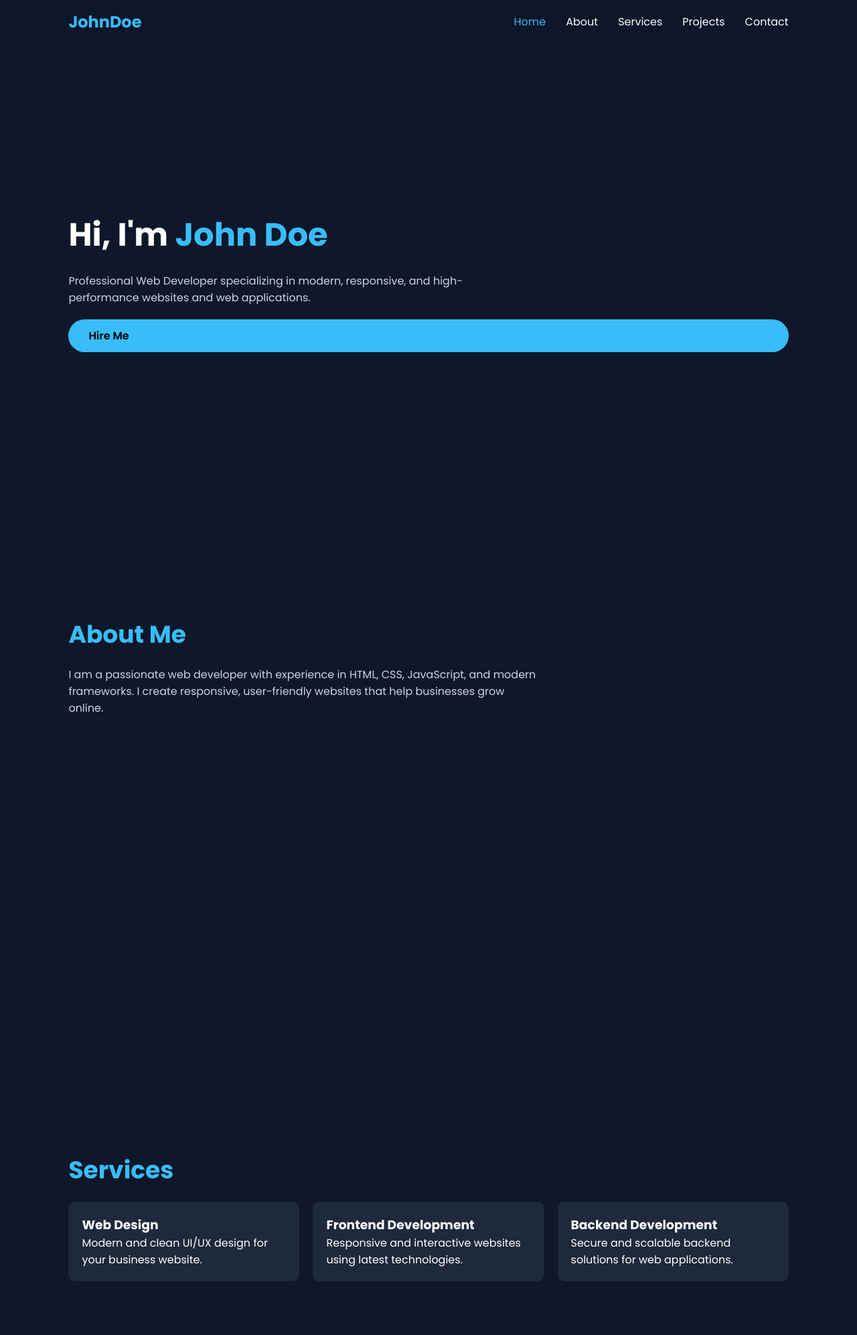
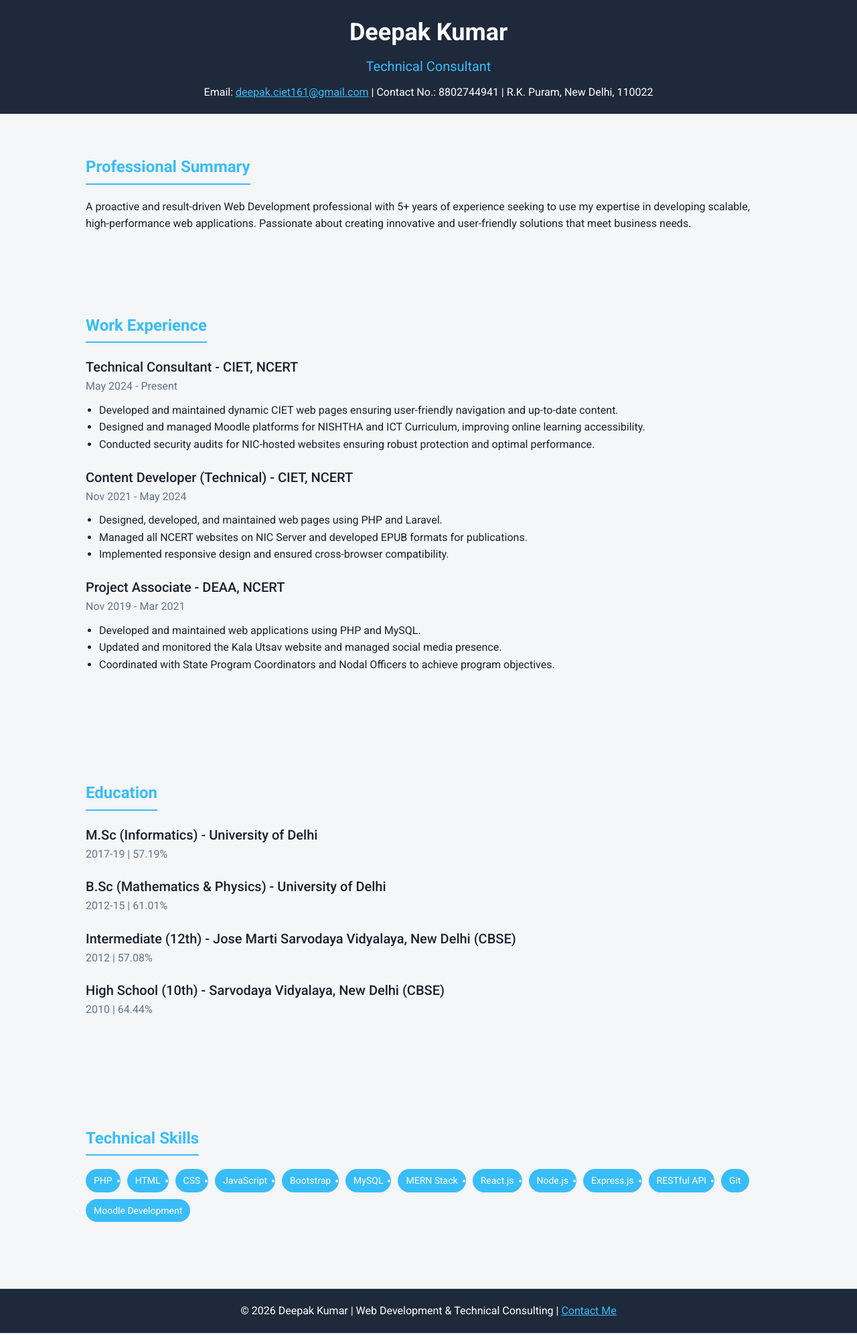
Before and after one commit to deepakciet162-cloud/portfolio, a plain HTML site: page index.html in a window 1280 px wide. Shown: the top 1994 px of the page at 67% size. Drawn offline with Linux system fonts and the light colour scheme.

Commit message:
second commit

```diff
--- a/index.html
+++ b/index.html
@@ -3,217 +3,138 @@
 <head>
 <meta charset="UTF-8">
 <meta name="viewport" content="width=device-width, initial-scale=1.0">
-<title>John Doe | Web Developer</title>
+<title>Deepak Kumar - Technical Consultant</title>
+<meta name="description" content="Deepak Kumar, Technical Consultant, Web Development professional with 5+ years experience in PHP, Laravel, MERN stack, and Moodle development. Based in New Delhi, India.">
+<meta name="keywords" content="Deepak Kumar, Technical Consultant, Web Developer, PHP, Laravel, MERN stack, Moodle, Web Development, Resume, Portfolio">
+<meta name="author" content="Deepak Kumar">
+<link rel="canonical" href="https://yourusername.github.io/portfolio/">
 
-<!-- Google Font -->
-<link href="https://fonts.googleapis.com/css2?family=Poppins:wght@300;400;600;700&display=swap" rel="stylesheet">
+<!-- Open Graph / Social Sharing -->
+<meta property="og:title" content="Deepak Kumar - Technical Consultant">
+<meta property="og:description" content="Technical Consultant with 5+ years experience in Web Development, MERN stack, Moodle, and PHP.">
+<meta property="og:type" content="website">
+<meta property="og:url" content="https://yourusername.github.io/portfolio/">
+
+<!-- Twitter Card -->
+<meta name="twitter:card" content="summary">
+<meta name="twitter:title" content="Deepak Kumar - Technical Consultant">
+<meta name="twitter:description" content="Technical Consultant with expertise in Web Development, PHP, Laravel, and MERN stack.">
+
+<!-- Google Fonts -->
+<link href="https://fonts.googleapis.com/css2?family=Roboto:wght@300;400;500;700&display=swap" rel="stylesheet">
 
 <style>
+/* Basic Reset */
 * {
     margin: 0;
     padding: 0;
     box-sizing: border-box;
-    font-family: 'Poppins', sans-serif;
-    scroll-behavior: smooth;
 }
 
 body {
-    background: #0f172a;
-    color: #fff;
+    font-family: 'Roboto', sans-serif;
+    line-height: 1.6;
+    background-color: #f4f6f8;
+    color: #1a202c;
 }
 
-/* Navbar */
+/* Header */
 header {
-    position: fixed;
-    width: 100%;
-    top: 0;
-    left: 0;
-    background: rgba(15, 23, 42, 0.9);
-    padding: 15px 8%;
-    display: flex;
-    justify-content: space-between;
-    align-items: center;
-    z-index: 1000;
+    background-color: #1e293b;
+    color: #fff;
+    padding: 20px 10%;
+    text-align: center;
 }
 
-.logo {
-    font-size: 24px;
-    font-weight: 700;
+header h1 {
+    font-size: 36px;
+    margin-bottom: 5px;
+}
+
+header h2 {
+    font-size: 20px;
+    font-weight: 400;
     color: #38bdf8;
 }
 
-nav ul {
-    display: flex;
-    list-style: none;
+/* Contact Info */
+header p {
+    margin-top: 10px;
+    font-size: 16px;
 }
 
-nav ul li {
-    margin-left: 30px;
+/* Section Styles */
+section {
+    padding: 60px 10%;
 }
 
-nav ul li a {
-    text-decoration: none;
-    color: #fff;
-    font-weight: 500;
-    transition: 0.3s;
+section h3 {
+    color: #38bdf8;
+    font-size: 24px;
+    margin-bottom: 20px;
+    border-bottom: 2px solid #38bdf8;
+    display: inline-block;
+    padding-bottom: 5px;
 }
 
-nav ul li a:hover,
-nav ul li a.active {
-    color: #38bdf8;
+/* Work Experience & Education */
+.experience, .education, .skills {
+    margin-bottom: 40px;
 }
 
-/* Mobile Menu */
-.menu-toggle {
-    display: none;
-    font-size: 28px;
-    cursor: pointer;
+.job, .edu-item, .skill-item {
+    margin-bottom: 20px;
 }
 
-/* Sections */
-section {
-    min-height: 100vh;
-    padding: 120px 8% 80px;
+.job h4, .edu-item h4 {
+    font-size: 20px;
+    font-weight: 500;
 }
 
-/* Hero */
-#home {
-    display: flex;
-    flex-direction: column;
-    justify-content: center;
+.job span, .edu-item span {
+    font-weight: 400;
+    color: #64748b;
 }
 
-#home h1 {
-    font-size: 48px;
+.job ul, .edu-item ul, .skill-item ul {
+    list-style-type: disc;
+    margin-left: 20px;
+    margin-top: 10px;
 }
 
-#home h1 span {
-    color: #38bdf8;
+/* Skills Section */
+.skills ul {
+    display: flex;
+    flex-wrap: wrap;
+    gap: 10px;
 }
 
-#home p {
-    margin: 20px 0;
-    max-width: 600px;
-    color: #cbd5e1;
-}
-
-.btn {
-    display: inline-block;
-    padding: 12px 30px;
-    background: #38bdf8;
-    color: #000;
-    border-radius: 30px;
-    text-decoration: none;
-    font-weight: 600;
-    transition: 0.3s;
-}
-
-.btn:hover {
-    background: #0ea5e9;
-}
-
-/* About */
-#about h2,
-#services h2,
-#projects h2,
-#contact h2 {
-    font-size: 36px;
-    margin-bottom: 20px;
-    color: #38bdf8;
-}
-
-#about p {
-    max-width: 700px;
-    color: #cbd5e1;
-}
-
-/* Services */
-.services-container {
-    display: flex;
-    gap: 20px;
-    flex-wrap: wrap;
-}
-
-.service-box {
-    flex: 1 1 250px;
-    background: #1e293b;
-    padding: 20px;
-    border-radius: 10px;
-    transition: 0.3s;
-}
-
-.service-box:hover {
-    transform: translateY(-10px);
-}
-
-/* Projects */
-.projects-container {
-    display: flex;
-    gap: 20px;
-    flex-wrap: wrap;
-}
-
-.project-box {
-    flex: 1 1 250px;
-    background: #1e293b;
-    padding: 20px;
-    border-radius: 10px;
-}
-
-/* Contact */
-form {
-    max-width: 500px;
-    display: flex;
-    flex-direction: column;
-}
-
-input, textarea {
-    margin-bottom: 15px;
-    padding: 10px;
-    border: none;
-    border-radius: 5px;
-}
-
-button {
-    padding: 12px;
-    background: #38bdf8;
-    border: none;
-    border-radius: 30px;
-    cursor: pointer;
-    font-weight: 600;
+.skills li {
+    background-color: #38bdf8;
+    color: #fff;
+    padding: 6px 12px;
+    border-radius: 20px;
+    font-size: 14px;
 }
 
 /* Footer */
 footer {
+    background-color: #1e293b;
+    color: #fff;
     text-align: center;
-    padding: 20px;
-    background: #1e293b;
-    font-size: 14px;
+    padding: 20px 10%;
 }
 
 /* Responsive */
 @media(max-width: 768px){
-    nav ul {
-        position: absolute;
-        top: 70px;
-        right: -100%;
-        background: #1e293b;
-        flex-direction: column;
-        width: 200px;
-        padding: 20px;
-        transition: 0.3s;
+    section {
+        padding: 40px 5%;
     }
-
-    nav ul.active {
-        right: 0;
+    header h1 {
+        font-size: 28px;
     }
-
-    nav ul li {
-        margin: 15px 0;
-    }
-
-    .menu-toggle {
-        display: block;
+    header h2 {
+        font-size: 18px;
     }
 }
 </style>
@@ -221,117 +142,95 @@ footer {
 <body>
 
 <header>
-    <div class="logo">JohnDoe</div>
-    <nav>
-        <ul id="nav-links">
-            <li><a href="#home" class="nav-link active">Home</a></li>
-            <li><a href="#about" class="nav-link">About</a></li>
-            <li><a href="#services" class="nav-link">Services</a></li>
-            <li><a href="#projects" class="nav-link">Projects</a></li>
-            <li><a href="#contact" class="nav-link">Contact</a></li>
-        </ul>
-        <div class="menu-toggle" id="menu-toggle">☰</div>
-    </nav>
+    <h1>Deepak Kumar</h1>
+    <h2>Technical Consultant</h2>
+    <p>Email: <a href="mailto:deepak.ciet161@gmail.com" style="color:#38bdf8;">deepak.ciet161@gmail.com</a> | Contact No.: 8802744941 | R.K. Puram, New Delhi, 110022</p>
 </header>
 
-<section id="home">
-    <h1>Hi, I'm <span>John Doe</span></h1>
-    <p>Professional Web Developer specializing in modern, responsive, and high-performance websites and web applications.</p>
-    <a href="#contact" class="btn">Hire Me</a>
+<section id="summary">
+    <h3>Professional Summary</h3>
+    <p>A proactive and result-driven Web Development professional with 5+ years of experience seeking to use my expertise in developing scalable, high-performance web applications. Passionate about creating innovative and user-friendly solutions that meet business needs.</p>
 </section>
 
-<section id="about">
-    <h2>About Me</h2>
-    <p>I am a passionate web developer with experience in HTML, CSS, JavaScript, and modern frameworks. I create responsive, user-friendly websites that help businesses grow online.</p>
-</section>
-
-<section id="services">
-    <h2>Services</h2>
-    <div class="services-container">
-        <div class="service-box">
-            <h3>Web Design</h3>
-            <p>Modern and clean UI/UX design for your business website.</p>
+<section id="experience">
+    <h3>Work Experience</h3>
+    <div class="experience">
+        <div class="job">
+            <h4>Technical Consultant - CIET, NCERT</h4>
+            <span>May 2024 - Present</span>
+            <ul>
+                <li>Developed and maintained dynamic CIET web pages ensuring user-friendly navigation and up-to-date content.</li>
+                <li>Designed and managed Moodle platforms for NISHTHA and ICT Curriculum, improving online learning accessibility.</li>
+                <li>Conducted security audits for NIC-hosted websites ensuring robust protection and optimal performance.</li>
+            </ul>
         </div>
-        <div class="service-box">
-            <h3>Frontend Development</h3>
-            <p>Responsive and interactive websites using latest technologies.</p>
+        <div class="job">
+            <h4>Content Developer (Technical) - CIET, NCERT</h4>
+            <span>Nov 2021 - May 2024</span>
+            <ul>
+                <li>Designed, developed, and maintained web pages using PHP and Laravel.</li>
+                <li>Managed all NCERT websites on NIC Server and developed EPUB formats for publications.</li>
+                <li>Implemented responsive design and ensured cross-browser compatibility.</li>
+            </ul>
         </div>
-        <div class="service-box">
-            <h3>Backend Development</h3>
-            <p>Secure and scalable backend solutions for web applications.</p>
+        <div class="job">
+            <h4>Project Associate - DEAA, NCERT</h4>
+            <span>Nov 2019 - Mar 2021</span>
+            <ul>
+                <li>Developed and maintained web applications using PHP and MySQL.</li>
+                <li>Updated and monitored the Kala Utsav website and managed social media presence.</li>
+                <li>Coordinated with State Program Coordinators and Nodal Officers to achieve program objectives.</li>
+            </ul>
         </div>
     </div>
 </section>
 
-<section id="projects">
-    <h2>Projects</h2>
-    <div class="projects-container">
-        <div class="project-box">
-            <h3>Portfolio Website</h3>
-            <p>Personal portfolio built with HTML, CSS, and JavaScript.</p>
+<section id="education">
+    <h3>Education</h3>
+    <div class="education">
+        <div class="edu-item">
+            <h4>M.Sc (Informatics) - University of Delhi</h4>
+            <span>2017-19 | 57.19%</span>
         </div>
-        <div class="project-box">
-            <h3>E-commerce Site</h3>
-            <p>Fully functional online store with payment integration.</p>
+        <div class="edu-item">
+            <h4>B.Sc (Mathematics & Physics) - University of Delhi</h4>
+            <span>2012-15 | 61.01%</span>
         </div>
-        <div class="project-box">
-            <h3>Business Landing Page</h3>
-            <p>High-converting landing page for startups.</p>
+        <div class="edu-item">
+            <h4>Intermediate (12th) - Jose Marti Sarvodaya Vidyalaya, New Delhi (CBSE)</h4>
+            <span>2012 | 57.08%</span>
+        </div>
+        <div class="edu-item">
+            <h4>High School (10th) - Sarvodaya Vidyalaya, New Delhi (CBSE)</h4>
+            <span>2010 | 64.44%</span>
         </div>
     </div>
 </section>
 
-<section id="contact">
-    <h2>Contact Me</h2>
-    <form onsubmit="sendMessage(event)">
-        <input type="text" placeholder="Your Name" required>
-        <input type="email" placeholder="Your Email" required>
-        <textarea rows="5" placeholder="Your Message" required></textarea>
-        <button type="submit">Send Message</button>
-    </form>
+<section id="skills">
+    <h3>Technical Skills</h3>
+    <div class="skills">
+        <ul>
+            <li>PHP</li>
+            <li>HTML</li>
+            <li>CSS</li>
+            <li>JavaScript</li>
+            <li>Bootstrap</li>
+            <li>MySQL</li>
+            <li>MERN Stack</li>
+            <li>React.js</li>
+            <li>Node.js</li>
+            <li>Express.js</li>
+            <li>RESTful API</li>
+            <li>Git</li>
+            <li>Moodle Development</li>
+        </ul>
+    </div>
 </section>
 
 <footer>
-    © 2026 John Doe | All Rights Reserved
+    <p>&copy; 2026 Deepak Kumar | Web Development & Technical Consulting | <a href="mailto:deepak.ciet161@gmail.com" style="color:#38bdf8;">Contact Me</a></p>
 </footer>
-
-<script>
-// Mobile Menu Toggle
-const menuToggle = document.getElementById("menu-toggle");
-const navLinks = document.getElementById("nav-links");
-
-menuToggle.addEventListener("click", () => {
-    navLinks.classList.toggle("active");
-});
-
-// Active Link Highlight on Scroll
-const sections = document.querySelectorAll("section");
-const navLink = document.querySelectorAll(".nav-link");
-
-window.addEventListener("scroll", () => {
-    let current = "";
-
-    sections.forEach(section => {
-        const sectionTop = section.offsetTop - 150;
-        if(pageYOffset >= sectionTop){
-            current = section.getAttribute("id");
-        }
-    });
-
-    navLink.forEach(link => {
-        link.classList.remove("active");
-        if(link.getAttribute("href").includes(current)){
-            link.classList.add("active");
-        }
-    });
-});
-
-// Fake Form Submission
-function sendMessage(e){
-    e.preventDefault();
-    alert("Thank you! Your message has been sent.");
-}
-</script>
 
 </body>
 </html>
```
